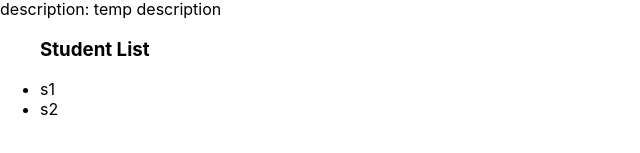
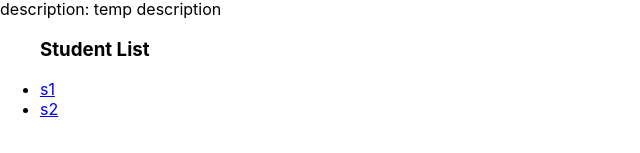
Before and after one commit to darrenzhang2000/CRUD-app-frontend, a React (Create React App) app: page /campus in a window 1280 px wide. Shown: the part 591-744 px from the top of the page, without its empty margins (0-640 px from the left). Built offline with nearby package versions, Linux system fonts and the light colour scheme.

Commit message:
added links to navigate to student from singleCampus

```diff
--- a/src/views/SingleCampus.js
+++ b/src/views/SingleCampus.js
@@ -1,6 +1,6 @@
 import React, { Component } from 'react'
 import { connect } from 'react-redux';
-import { StaticRouter } from 'react-router-dom';
+import { StaticRouter, Redirect } from 'react-router-dom';
 import { Link, BrowserRouter as Router, Route } from "react-router-dom";
 
 // const uniqCampus = ({ match }) => <p>{match.params.id}</p>
@@ -13,14 +13,31 @@ const ADD_SINGLE_STUDENT = "ADD_SINGLE_STUDENT";
 //         data: student
 //     })}
 
+// function navigateToStudent(student){
+//     this.props.dispatch({
+//         type: ADD_SINGLE_STUDENT,
+//         data: student
+//     })
+// }
+
 class SingleCampus extends Component{
+    constructor(){
+        super();
+    }
     render(){
         // console.log("this.props", this.props); //to test route with params /:id
         let studentList = this.props.studentList.map((student, id) =>
-            <li key={id} onClick={() => this.props.dispatch({
-                type: ADD_SINGLE_STUDENT,
-                data: student
-            })} >{student.name}</li>
+            <li key={id}>
+                <Link key={id}
+                to="/student"
+                onClick= { () =>
+                    this.props.dispatch({
+                        type: ADD_SINGLE_STUDENT,
+                        data: student
+                    })
+                } >{student.name}
+                </Link>
+            </li>
         )
         // console.log("student List", studentList);
         return(
```
